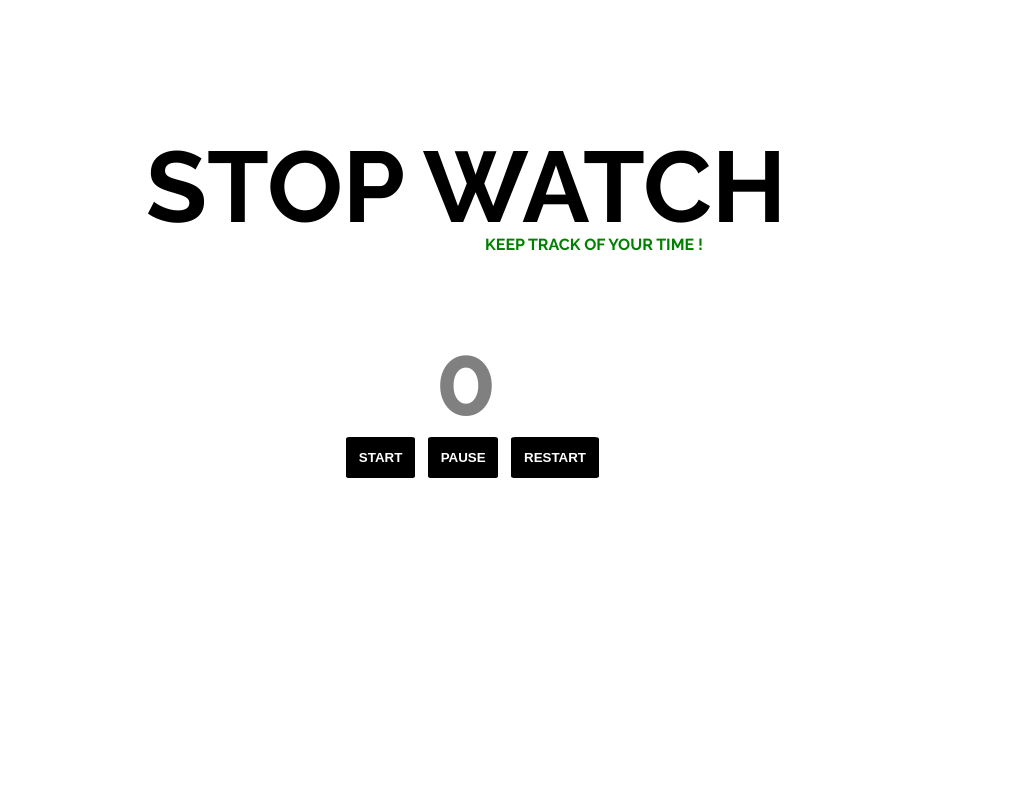
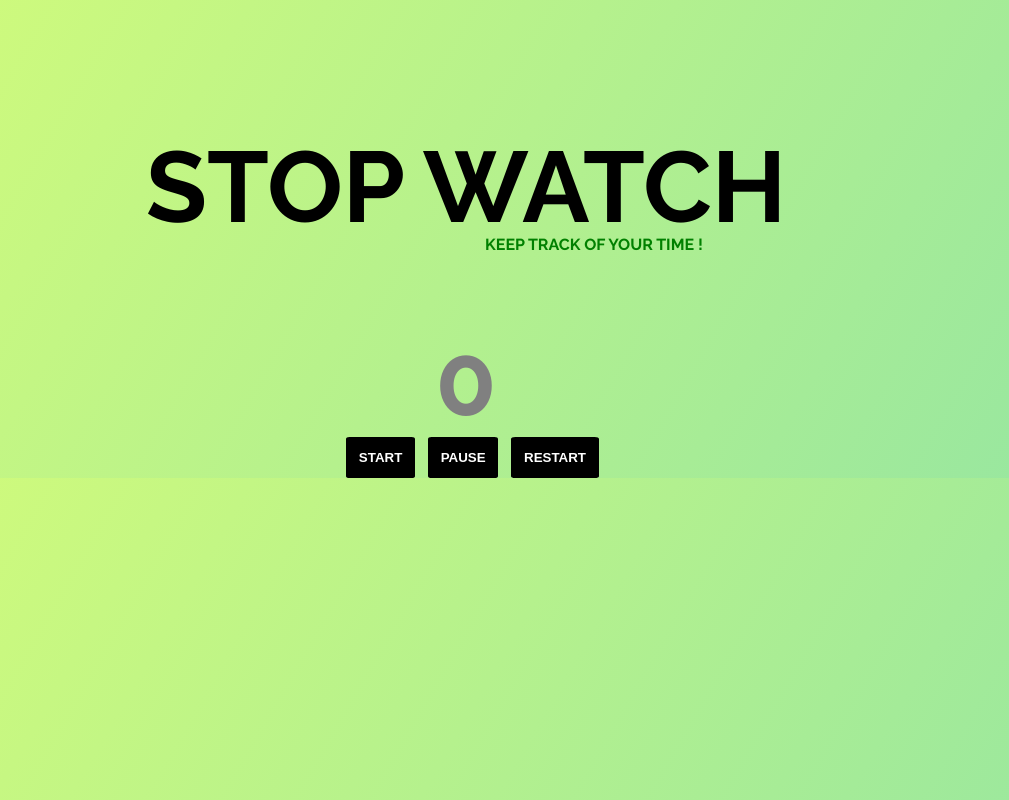
Before and after one commit to DaquanJ/stop_watch, a React (Create React App) app: page / in a window 1280 px wide. Shown: the whole page, without its empty margins (174-1183 px from the left). Built offline with nearby package versions, Linux system fonts and the light colour scheme.

Commit message:
adding background color

```diff
--- a/src/App.css
+++ b/src/App.css
@@ -1,6 +1,10 @@
 .App {
   text-align: center;
   margin-top: 10%;
+}
+
+body {
+  background-image: linear-gradient(120deg, #d4fc79 0%, #96e6a1 100%);
 }
 
 #title {
```
